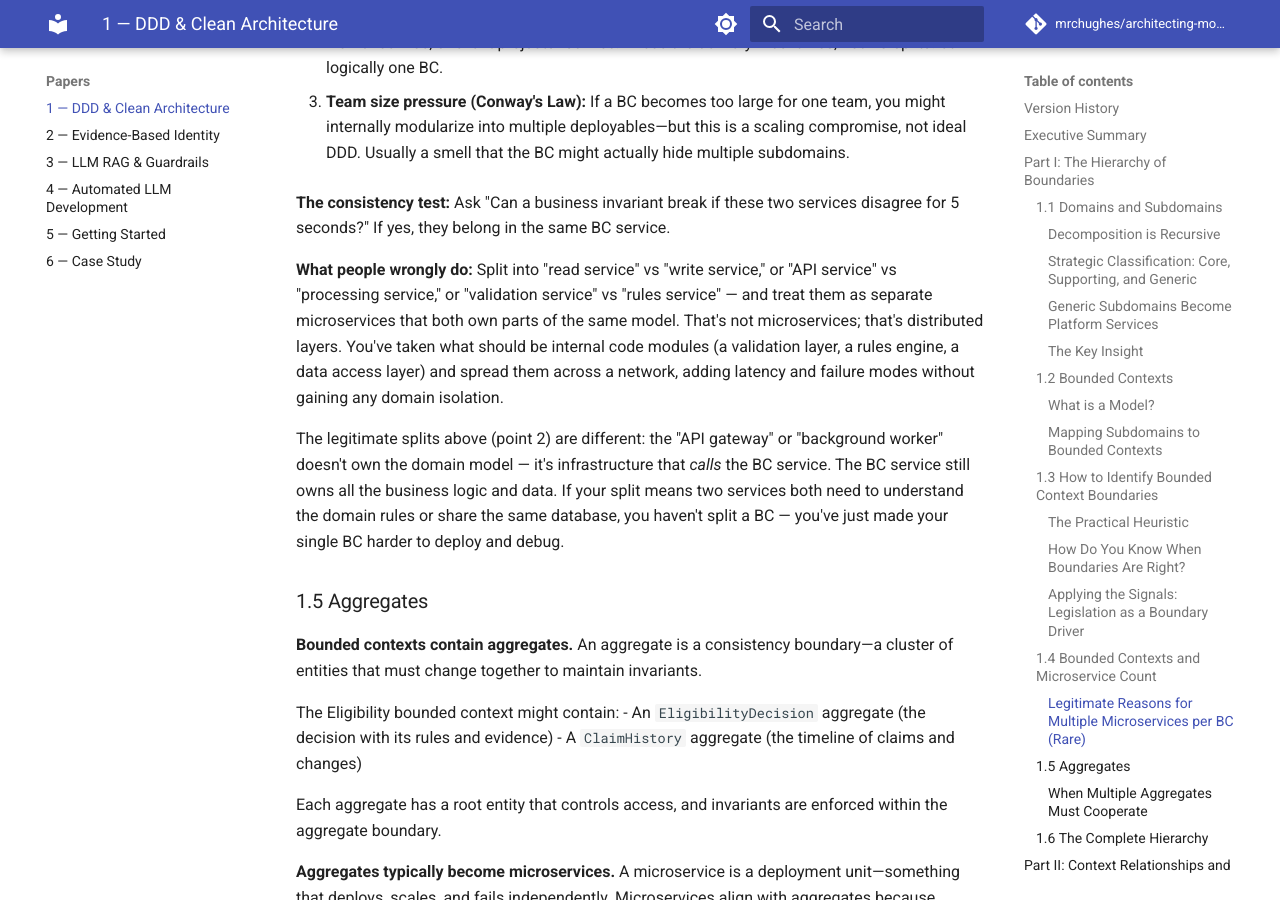
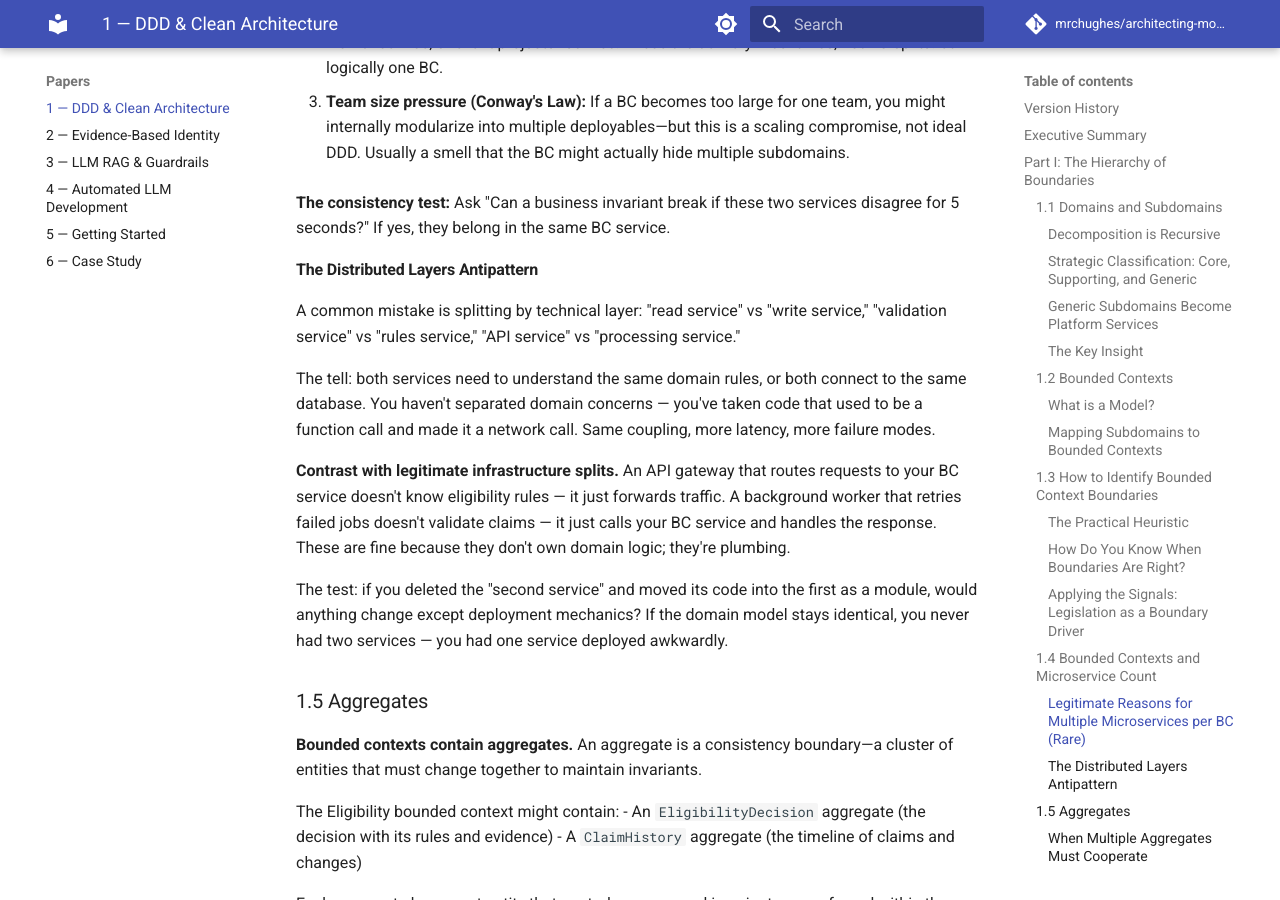
Before and after one commit to mrchughes/architecting-modern-government-services, an MkDocs documentation site: the page built from docs/Paper_1_DDD_Clean_Architecture.md, in a window 1280 px wide and 900 px high, scrolled down 13421 px. Built offline with MkDocs 1.6.1 and Material for MkDocs 9.7.7, drawn with Linux system fonts in a browser that asks for light colours; comment, search, counter and statistics services are not loaded.

Commit message:
Rewrite distributed layers antipattern for clarity
- Named subsection for the concept
- Clear tell: both services need same rules or same database
- Concrete test: if merged as module, does domain model change?
- Simpler contrast with legitimate infrastructure splits

```diff
--- a/docs/Paper_1_DDD_Clean_Architecture.md
+++ b/docs/Paper_1_DDD_Clean_Architecture.md
@@ -354,9 +354,15 @@
 
 **The consistency test:** Ask "Can a business invariant break if these two services disagree for 5 seconds?" If yes, they belong in the same BC service.
 
-**What people wrongly do:** Split into "read service" vs "write service," or "API service" vs "processing service," or "validation service" vs "rules service" — and treat them as separate microservices that both own parts of the same model. That's not microservices; that's distributed layers. You've taken what should be internal code modules (a validation layer, a rules engine, a data access layer) and spread them across a network, adding latency and failure modes without gaining any domain isolation.
+#### The Distributed Layers Antipattern
 
-The legitimate splits above (point 2) are different: the "API gateway" or "background worker" doesn't own the domain model — it's infrastructure that *calls* the BC service. The BC service still owns all the business logic and data. If your split means two services both need to understand the domain rules or share the same database, you haven't split a BC — you've just made your single BC harder to deploy and debug.
+A common mistake is splitting by technical layer: "read service" vs "write service," "validation service" vs "rules service," "API service" vs "processing service."
+
+The tell: both services need to understand the same domain rules, or both connect to the same database. You haven't separated domain concerns — you've taken code that used to be a function call and made it a network call. Same coupling, more latency, more failure modes.
+
+**Contrast with legitimate infrastructure splits.** An API gateway that routes requests to your BC service doesn't know eligibility rules — it just forwards traffic. A background worker that retries failed jobs doesn't validate claims — it just calls your BC service and handles the response. These are fine because they don't own domain logic; they're plumbing.
+
+The test: if you deleted the "second service" and moved its code into the first as a module, would anything change except deployment mechanics? If the domain model stays identical, you never had two services — you had one service deployed awkwardly.
 
 ### 1.5 Aggregates
 
```
Also changed, not shown: Paper_1_DDD_Clean_Architecture.md (+8 -2 lines).
